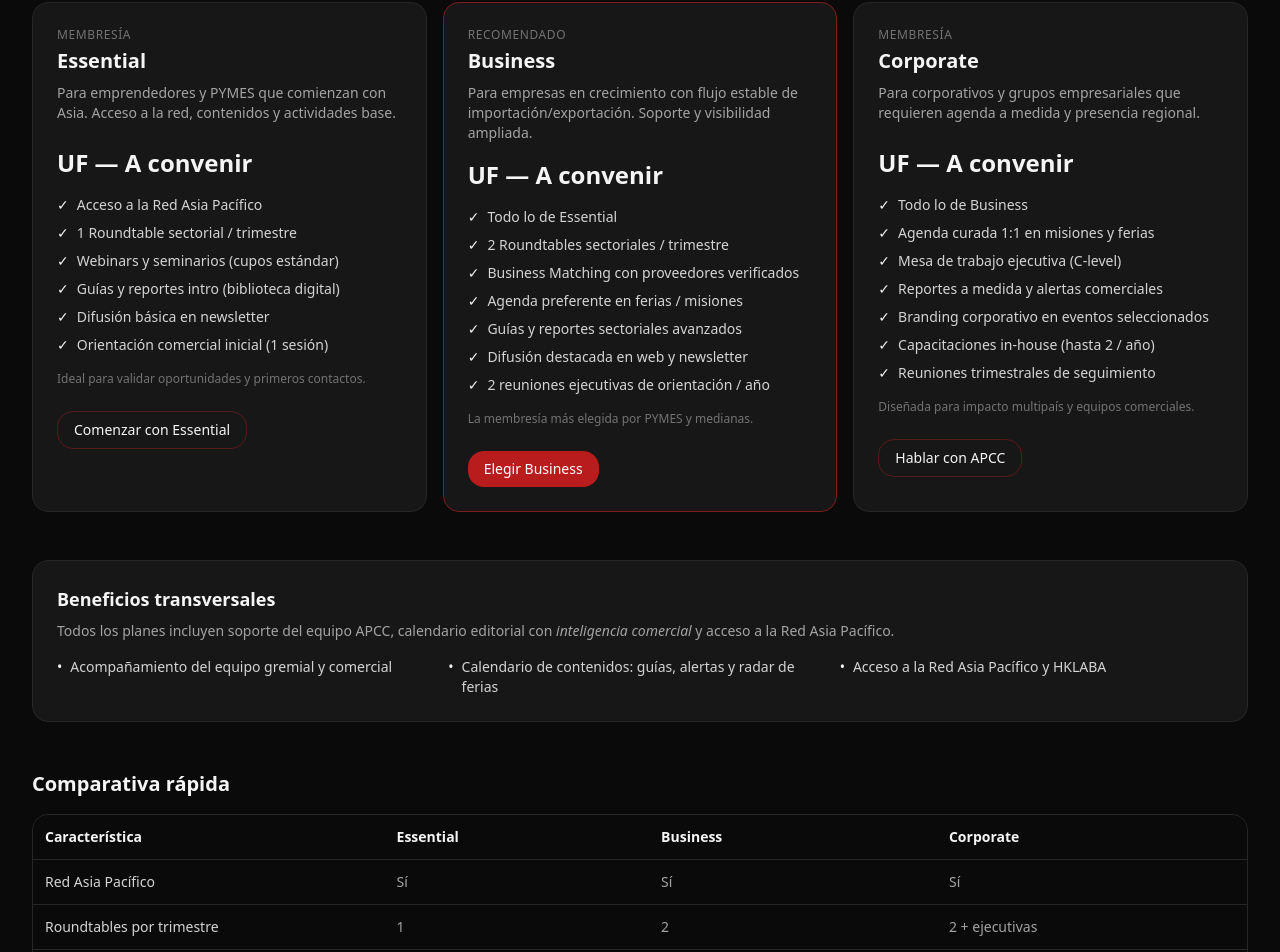
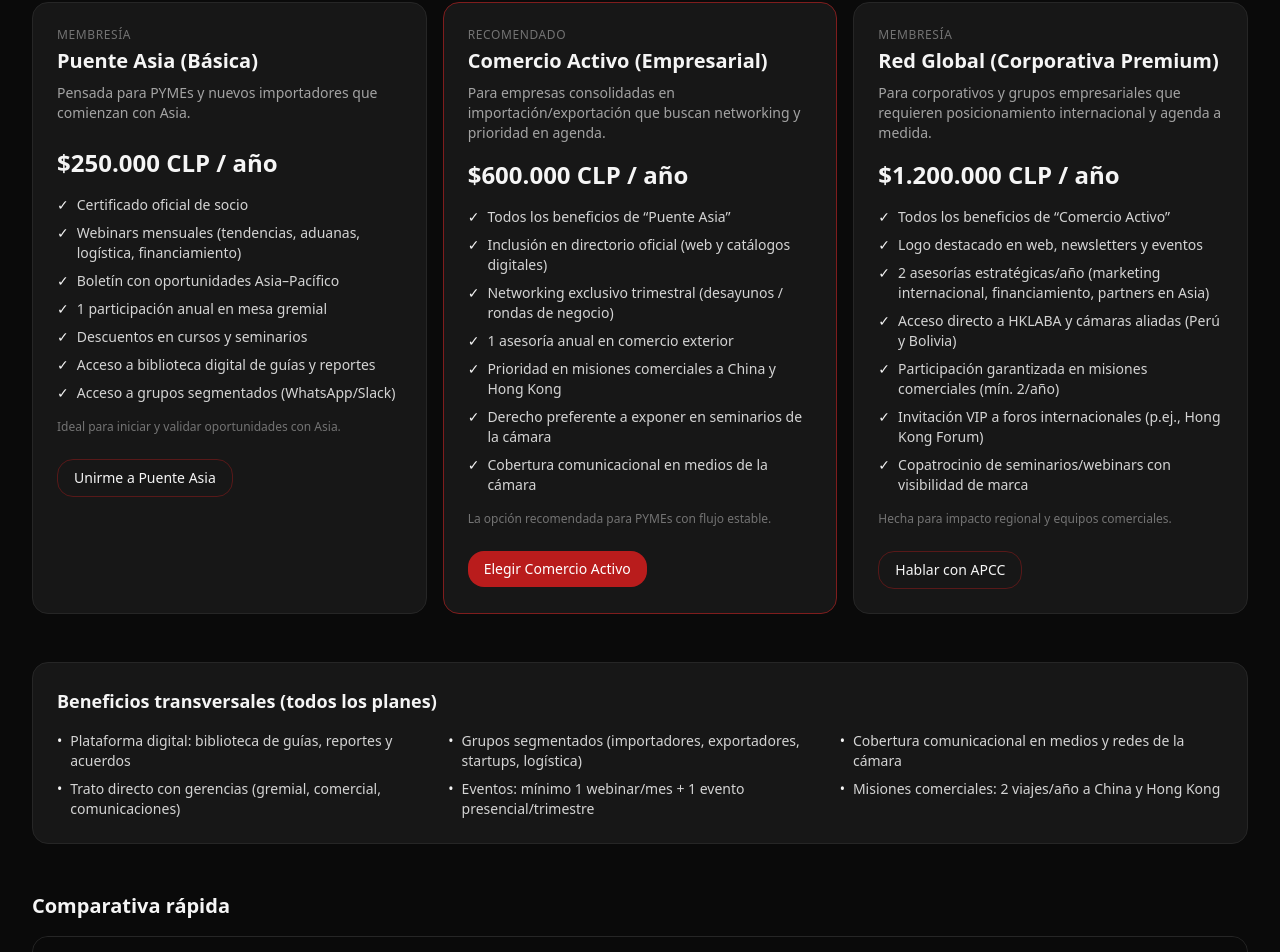
Before and after one commit to apcc-chamber/apcc-institucional-basic, a Next.js app: page /membresias in a window 1280 px wide. Shown: the part 311-1263 px from the top of the page. Built offline with nearby package versions, Linux system fonts and the light colour scheme.

Commit message:
Update page.tsx

```diff
--- a/app/(routes)/membresias/page.tsx
+++ b/app/(routes)/membresias/page.tsx
@@ -4,13 +4,13 @@ import Link from 'next/link';
 export const metadata: Metadata = {
   title: 'Membresías',
   description:
-    'Membresías APCC 2026–2030: Essential, Business y Corporate. Beneficios reales para importadores y exportadores: misiones, roundtables, business matching e inteligencia de mercado.',
+    'Membresías APCC 2026–2030: Puente Asia, Comercio Activo y Red Global. Beneficios reales: misiones, roundtables, business matching, networking e inteligencia comercial.',
 };
 
 type Plan = {
-  id: 'essential' | 'business' | 'corporate';
+  id: 'puente' | 'activo' | 'global';
   name: string;
-  price?: string; // si aún no tienes precio público, puedes dejar "A convenir"
+  price: string;
   blurb: string;
   best?: boolean;
   features: string[];
@@ -21,74 +21,76 @@ type Plan = {
 
 const PLANS: Plan[] = [
   {
-    id: 'essential',
-    name: 'Essential',
-    price: 'UF — A convenir',
-    blurb:
-      'Para emprendedores y PYMES que comienzan con Asia. Acceso a la red, contenidos y actividades base.',
+    id: 'puente',
+    name: 'Puente Asia (Básica)',
+    price: '$250.000 CLP / año',
+    blurb: 'Pensada para PYMEs y nuevos importadores que comienzan con Asia.',
     features: [
-      'Acceso a la Red Asia Pacífico',
-      '1 Roundtable sectorial / trimestre',
-      'Webinars y seminarios (cupos estándar)',
-      'Guías y reportes intro (biblioteca digital)',
-      'Difusión básica en newsletter',
-      'Orientación comercial inicial (1 sesión)',
+      'Certificado oficial de socio',
+      'Webinars mensuales (tendencias, aduanas, logística, financiamiento)',
+      'Boletín con oportunidades Asia–Pacífico',
+      '1 participación anual en mesa gremial',
+      'Descuentos en cursos y seminarios',
+      'Acceso a biblioteca digital de guías y reportes',
+      'Acceso a grupos segmentados (WhatsApp/Slack)',
     ],
     ctaHref: 'https://join.asiapacific-chamber.com',
-    ctaLabel: 'Comenzar con Essential',
-    note: 'Ideal para validar oportunidades y primeros contactos.',
+    ctaLabel: 'Unirme a Puente Asia',
+    note: 'Ideal para iniciar y validar oportunidades con Asia.',
   },
   {
-    id: 'business',
-    name: 'Business',
-    price: 'UF — A convenir',
+    id: 'activo',
+    name: 'Comercio Activo (Empresarial)',
+    price: '$600.000 CLP / año',
     blurb:
-      'Para empresas en crecimiento con flujo estable de importación/exportación. Soporte y visibilidad ampliada.',
+      'Para empresas consolidadas en importación/exportación que buscan networking y prioridad en agenda.',
     best: true,
     features: [
-      'Todo lo de Essential',
-      '2 Roundtables sectoriales / trimestre',
-      'Business Matching con proveedores verificados',
-      'Agenda preferente en ferias / misiones',
-      'Guías y reportes sectoriales avanzados',
-      'Difusión destacada en web y newsletter',
-      '2 reuniones ejecutivas de orientación / año',
+      'Todos los beneficios de “Puente Asia”',
+      'Inclusión en directorio oficial (web y catálogos digitales)',
+      'Networking exclusivo trimestral (desayunos / rondas de negocio)',
+      '1 asesoría anual en comercio exterior',
+      'Prioridad en misiones comerciales a China y Hong Kong',
+      'Derecho preferente a exponer en seminarios de la cámara',
+      'Cobertura comunicacional en medios de la cámara',
     ],
     ctaHref: 'https://join.asiapacific-chamber.com',
-    ctaLabel: 'Elegir Business',
-    note: 'La membresía más elegida por PYMES y medianas.',
+    ctaLabel: 'Elegir Comercio Activo',
+    note: 'La opción recomendada para PYMEs con flujo estable.',
   },
   {
-    id: 'corporate',
-    name: 'Corporate',
-    price: 'UF — A convenir',
+    id: 'global',
+    name: 'Red Global (Corporativa Premium)',
+    price: '$1.200.000 CLP / año',
     blurb:
-      'Para corporativos y grupos empresariales que requieren agenda a medida y presencia regional.',
+      'Para corporativos y grupos empresariales que requieren posicionamiento internacional y agenda a medida.',
     features: [
-      'Todo lo de Business',
-      'Agenda curada 1:1 en misiones y ferias',
-      'Mesa de trabajo ejecutiva (C-level)',
-      'Reportes a medida y alertas comerciales',
-      'Branding corporativo en eventos seleccionados',
-      'Capacitaciones in-house (hasta 2 / año)',
-      'Reuniones trimestrales de seguimiento',
+      'Todos los beneficios de “Comercio Activo”',
+      'Logo destacado en web, newsletters y eventos',
+      '2 asesorías estratégicas/año (marketing internacional, financiamiento, partners en Asia)',
+      'Acceso directo a HKLABA y cámaras aliadas (Perú y Bolivia)',
+      'Participación garantizada en misiones comerciales (mín. 2/año)',
+      'Invitación VIP a foros internacionales (p.ej., Hong Kong Forum)',
+      'Copatrocinio de seminarios/webinars con visibilidad de marca',
     ],
     ctaHref: 'https://join.asiapacific-chamber.com',
     ctaLabel: 'Hablar con APCC',
-    note: 'Diseñada para impacto multipaís y equipos comerciales.',
+    note: 'Hecha para impacto regional y equipos comerciales.',
   },
 ];
 
 const COMPARISON = [
-  { feature: 'Red Asia Pacífico', essential: 'Sí', business: 'Sí', corporate: 'Sí' },
-  { feature: 'Roundtables por trimestre', essential: '1', business: '2', corporate: '2 + ejecutivas' },
-  { feature: 'Webinars / Seminarios', essential: 'Acceso estándar', business: 'Preferencia de cupos', corporate: 'Preferencia + branding' },
-  { feature: 'Business Matching', essential: '—', business: 'Sí', corporate: 'Sí (curado 1:1)' },
-  { feature: 'Misiones a Asia', essential: 'Cupos estándar', business: 'Preferente', corporate: 'Curada 1:1' },
-  { feature: 'Reportes / Guías', essential: 'Intro', business: 'Sectoriales', corporate: 'A medida' },
-  { feature: 'Difusión', essential: 'Newsletter (básica)', business: 'Web + Newsletter', corporate: 'Destacada / eventos' },
-  { feature: 'Orientación ejecutiva', essential: '1 sesión', business: '2 / año', corporate: 'Trimestral' },
-  { feature: 'Capacitaciones in-house', essential: '—', business: '—', corporate: 'Hasta 2 / año' },
+  { feature: 'Certificado de socio', puente: 'Sí', activo: 'Sí', global: 'Sí' },
+  { feature: 'Webinars mensuales', puente: 'Sí', activo: 'Sí (prioridad)', global: 'Sí (prioridad + branding)' },
+  { feature: 'Boletín oportunidades', puente: 'Sí', activo: 'Sí', global: 'Sí' },
+  { feature: 'Mesa gremial / año', puente: '1', activo: '1', global: '1 + ejecutivas' },
+  { feature: 'Cursos / seminarios', puente: 'Descuentos', activo: 'Descuentos + exponer', global: 'Descuentos + copatrocinar' },
+  { feature: 'Directorio oficial', puente: '—', activo: 'Sí', global: 'Sí (destacado)' },
+  { feature: 'Networking trimestral', puente: '—', activo: 'Sí', global: 'Sí (VIP)' },
+  { feature: 'Asesoría comercio exterior', puente: '—', activo: '1 anual', global: '2 estratégicas/año' },
+  { feature: 'Misiones a Asia', puente: 'Acceso', activo: 'Prioridad', global: 'Garantizadas (mín. 2/año)' },
+  { feature: 'HKLABA / Alianzas', puente: '—', activo: '—', global: 'Acceso directo' },
+  { feature: 'Visibilidad de marca', puente: '—', activo: 'Web/Newsletter', global: 'Destacado + eventos' },
 ];
 
 export default function Page() {
@@ -98,11 +100,11 @@ export default function Page() {
       <header className="max-w-3xl">
         <h1 className="text-3xl md:text-4xl font-semibold">Membresías APCC 2026–2030</h1>
         <p className="mt-3 text-neutral-300">
-          Programas diseñados para entregar <strong>valor real y renovable</strong> a importadores y exportadores: inteligencia de mercado,
-          networking sectorial, business matching y acceso a misiones y ferias en Asia.
+          Programas pensados para entregar <strong>valor real y renovable</strong>: inteligencia comercial, networking
+          sectorial, business matching y acceso a misiones y ferias en Asia.
         </p>
         <div className="mt-6 text-sm text-neutral-400">
-          ¿Tienes dudas? <Link href="/contacto" className="underline underline-offset-4 hover:text-neutral-200">Agenda una llamada</Link>.
+          ¿Dudas? <Link href="/contacto" className="underline underline-offset-4 hover:text-neutral-200">Agenda una llamada</Link>.
         </div>
       </header>
 
@@ -145,18 +147,18 @@ export default function Page() {
         ))}
       </section>
 
-      {/* SELLOS / BENEFICIOS TRANSVERSALES */}
+      {/* BENEFICIOS TRANSVERSALES */}
       <section className="mt-12">
         <div className="rounded-2xl border border-neutral-800 bg-neutral-900 p-6">
-          <h3 className="text-lg font-semibold">Beneficios transversales</h3>
-          <p className="mt-2 text-sm text-neutral-400">
-            Todos los planes incluyen soporte del equipo APCC, calendario editorial con <em>inteligencia comercial</em> y acceso a la Red Asia Pacífico.
-          </p>
-          <ul className="mt-4 grid md:grid-cols-3 gap-2 text-sm">
+          <h3 className="text-lg font-semibold">Beneficios transversales (todos los planes)</h3>
+          <ul className="mt-4 grid md:grid-cols-2 lg:grid-cols-3 gap-2 text-sm">
             {[
-              'Acompañamiento del equipo gremial y comercial',
-              'Calendario de contenidos: guías, alertas y radar de ferias',
-              'Acceso a la Red Asia Pacífico y HKLABA',
+              'Plataforma digital: biblioteca de guías, reportes y acuerdos',
+              'Grupos segmentados (importadores, exportadores, startups, logística)',
+              'Cobertura comunicacional en medios y redes de la cámara',
+              'Trato directo con gerencias (gremial, comercial, comunicaciones)',
+              'Eventos: mínimo 1 webinar/mes + 1 evento presencial/trimestre',
+              'Misiones comerciales: 2 viajes/año a China y Hong Kong',
             ].map((x) => (
               <li key={x} className="flex gap-2">
                 <span aria-hidden>•</span>
@@ -175,25 +177,25 @@ export default function Page() {
             <thead className="bg-neutral-950/60">
               <tr className="border-b border-neutral-800">
                 <th className="text-left p-3">Característica</th>
-                <th className="text-left p-3">Essential</th>
-                <th className="text-left p-3">Business</th>
-                <th className="text-left p-3">Corporate</th>
+                <th className="text-left p-3">Puente Asia</th>
+                <th className="text-left p-3">Comercio Activo</th>
+                <th className="text-left p-3">Red Global</th>
               </tr>
             </thead>
             <tbody>
               {COMPARISON.map((row) => (
                 <tr key={row.feature} className="border-b border-neutral-800">
                   <td className="p-3 text-neutral-300">{row.feature}</td>
-                  <td className="p-3 text-neutral-400">{row.essential}</td>
-                  <td className="p-3 text-neutral-400">{row.business}</td>
-                  <td className="p-3 text-neutral-400">{row.corporate}</td>
+                  <td className="p-3 text-neutral-400">{row.puente}</td>
+                  <td className="p-3 text-neutral-400">{row.activo}</td>
+                  <td className="p-3 text-neutral-400">{row.global}</td>
                 </tr>
               ))}
             </tbody>
           </table>
         </div>
         <div className="mt-4 text-xs text-neutral-500">
-          *Las agendas y cupos en ferias/misiones están sujetas a disponibilidad y calendario oficial.
+          *Agenda y cupos en ferias/misiones sujetos a disponibilidad y calendario oficial.
         </div>
       </section>
 
@@ -202,11 +204,11 @@ export default function Page() {
         {[
           {
             q: '¿Puedo cambiar de plan más adelante?',
-            a: 'Sí. Puedes subir o bajar de plan previo aviso y ajuste proporcional.',
+            a: 'Sí. Puedes subir o bajar de plan con aviso previo y ajuste proporcional.',
           },
           {
             q: '¿Las misiones incluyen pasajes y hotel?',
-            a: 'No, esos costos son del participante. APCC gestiona agendas, ferias y reuniones.',
+            a: 'No. Esos costos son del participante; APCC gestiona agenda, ferias y reuniones.',
           },
           {
             q: '¿Hacen facturación en Chile?',
@@ -214,7 +216,7 @@ export default function Page() {
           },
           {
             q: '¿Puedo sumar a mi equipo a los webinars?',
-            a: 'Sí. Los cupos varían por plan y disponibilidad. En Corporate se pueden coordinar sesiones in-house.',
+            a: 'Sí. Los cupos varían por plan y disponibilidad. En Red Global se pueden coordinar sesiones in-house/corporativas.',
           },
         ].map((item) => (
           <article key={item.q} className="rounded-2xl border border-neutral-800 bg-neutral-900 p-6">
```
